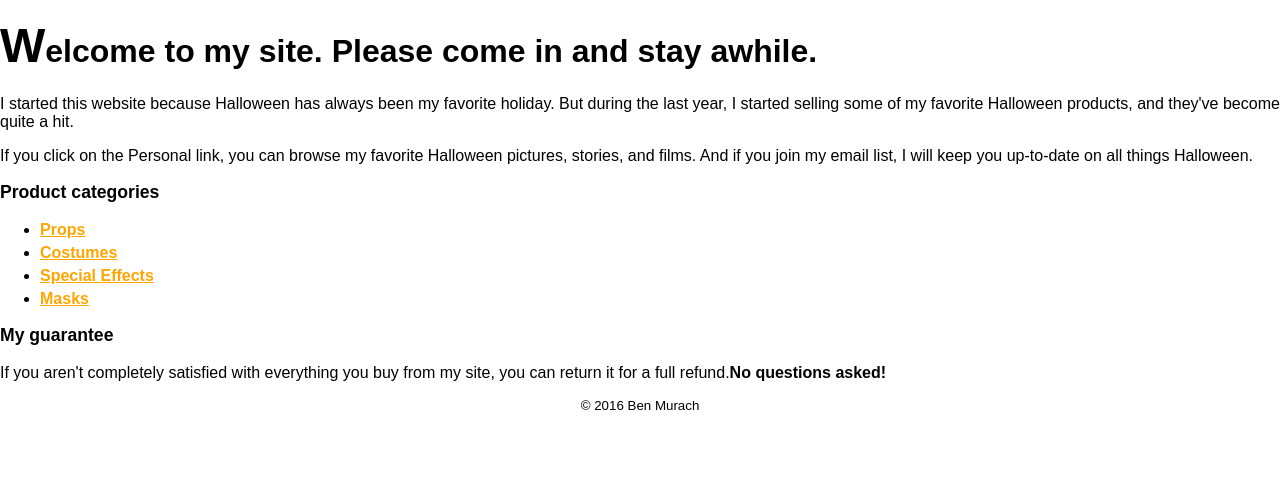
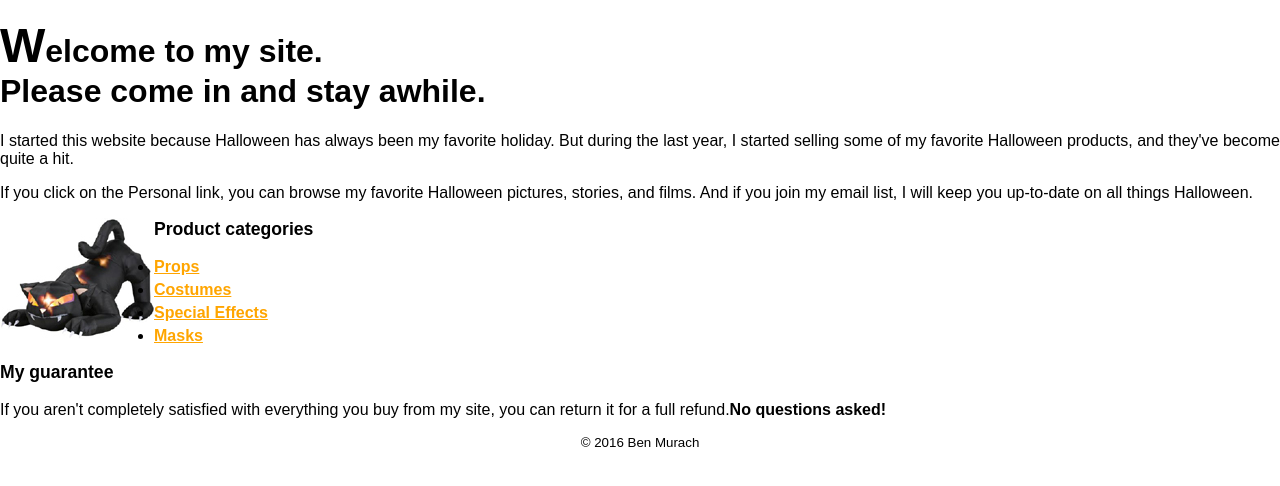
Before and after one commit to danielbrazil/The_Halloween_Store, a plain HTML site: page index.html in a window 1280 px wide. Shown: the part 118-604 px from the top of the page. Drawn offline with Linux system fonts and the light colour scheme.

Commit message:
Assignment 2

```diff
--- a/index.html
+++ b/index.html
@@ -9,18 +9,16 @@
 	<link href="./styles/main.css" rel="stylesheet" type="text/css"/>
 	<link href="./styles/normalize.css" rel="stylesheet" type="text/css" >
 	<!--
-	* Assignment #1 – Web Page for a Halloween Website
+	* Assignment #2 – Web Page for a Halloween Website
 	* Student: Daniel Brazil
 	* ID: 7679566
 	* Prog 1247 -Web Foundations
 	* Spring 2018 Prof. Will Cober
-	* Assigned June 5, 2018
+	* Assigned July 19, 2018
 	* Due June 12 12 2018
-	* Only to see changes in GitHub test
 	...-->
 </head>
-
-<body>
+<body id ="container">
 	<!--Add the HTML5 semantics to structure the page so it includes a header, the main content, and a footer...-->
 	<header>
 	    <nav>
@@ -33,17 +31,24 @@
 		<h3>For the little Goblin in all of us!</h3>
 	</header>
 	<!--Add the HTML5 semantics to structure the page so it includes a header, the main content, and a footer...-->
-	<main>
+	<main >
+		<section id="content">
 			<!--Add three levels of headings and the required text for the main content...-->
-
-
-	<h1>Welcome to my site. Please come in and stay awhile.</h1>
+			<h1
+				>Welcome to my site.
+				<br>Please come in and stay awhile.
+			</h1>
 
 			<p>I started this website because Halloween has always been my favorite holiday. But during the last year, I started selling some of my favorite Halloween products, and they've become quite a hit.</p>
 			<p>If you click on the Personal link, you can browse my favorite Halloween pictures, stories, and films. And if you join my email list, I will keep you up-to-date on all things Halloween.</p>
-
+			<!--Modify the HTML for the first heading in the section so it’s displayed on two lines.
+			Modify the second heading as shown. Then, add the image (cat1.jpg) and the link below the
+			heading. The link should display a page named cat.html in the products folder.-->
+			<a href=./products/cat.html><img src="./images/cat1.jpg" alt="cat"></a>
+		</section>
 		<!--Code the product categories as an unordered list with links to other pages. Because these pages don’t exist, you
 		can name them anything you like. However, you should assume that they will be stored in the products folder.-->
+		<section id="sidebar">
 			<h3>Product categories</h3>
 			<ul>
 				<li><a href=./products/#>Props</a></li>
@@ -51,12 +56,14 @@
 				<li><a href=./products/#>Special Effects</a></li>
 				<li><a href=./products/#>Masks</a></li>
 			</ul>
-
+		</section>
+		<section id="content">
 			<h3>My guarantee</h3>
 			<!--Boldface the last sentence of the guarantee....-->
 			<p>
 				If you aren't completely satisfied with everything you buy from my site, you can return it for a full refund.<b>No questions asked!</b>
 			</p>
+		</section>
 	</main>
 	<!--Add the HTML5 semantics to structure the page so it includes a header, the main content, and a footer...-->
 	<footer>
```
Lines whose indentation alone changed are shown as unchanged.
